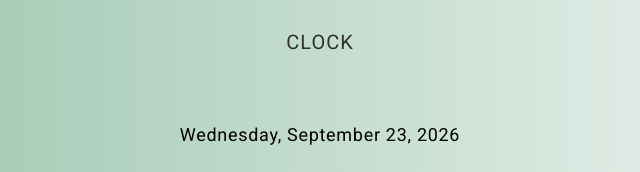
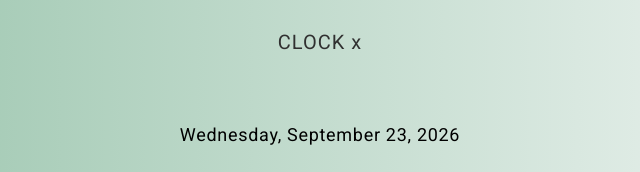
Before and after one commit to gaz41/clock, a plain HTML site: page index.html in a window 1280 px wide. Shown: the top 172 px of the page, 320-960 px from the left. Drawn offline with Linux system fonts and the light colour scheme.

Commit message:
update 1

```diff
--- a/index.html
+++ b/index.html
@@ -9,7 +9,7 @@
   <body>
     <div class="container">
       <header>
-        <h1>CLOCK</h1>
+        <h1>CLOCK x</h1>
       </header>
 
       <main>
```
